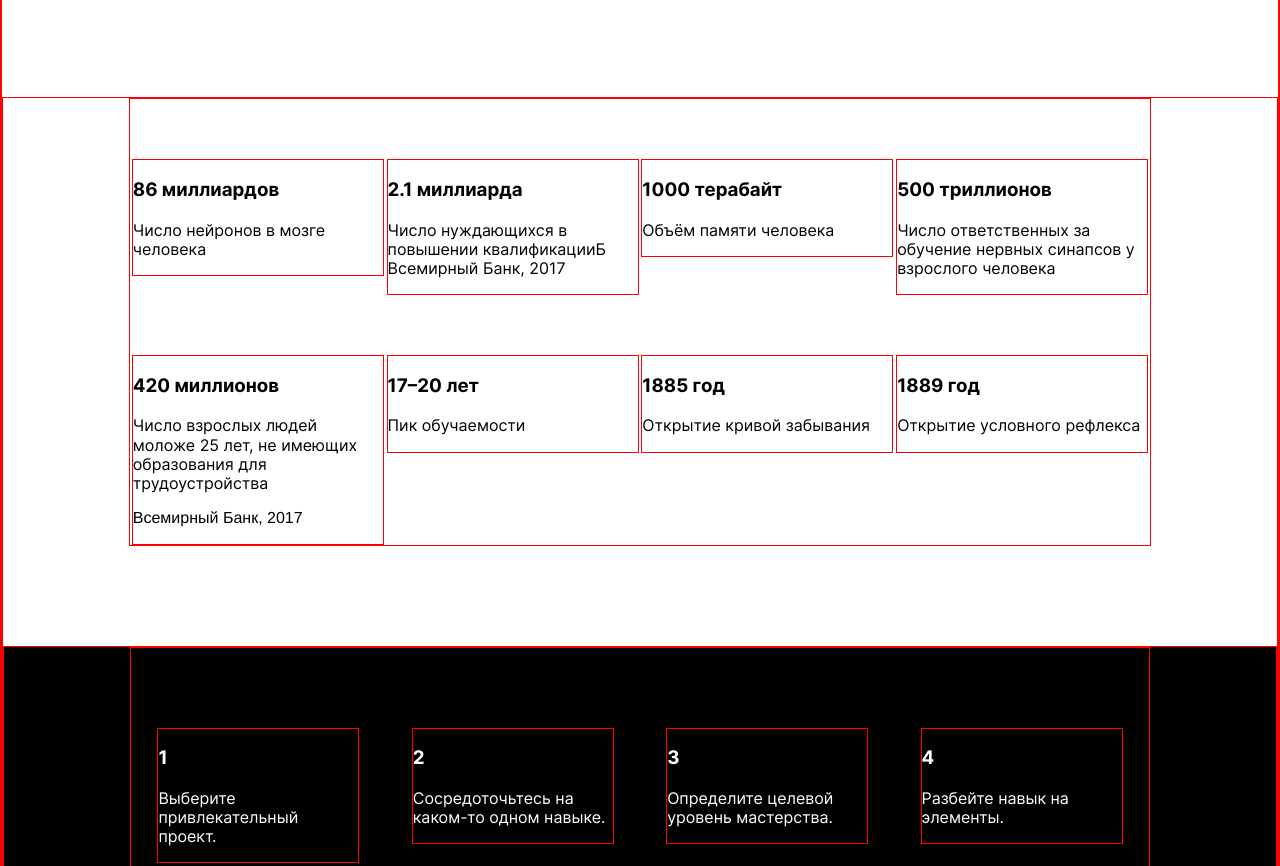
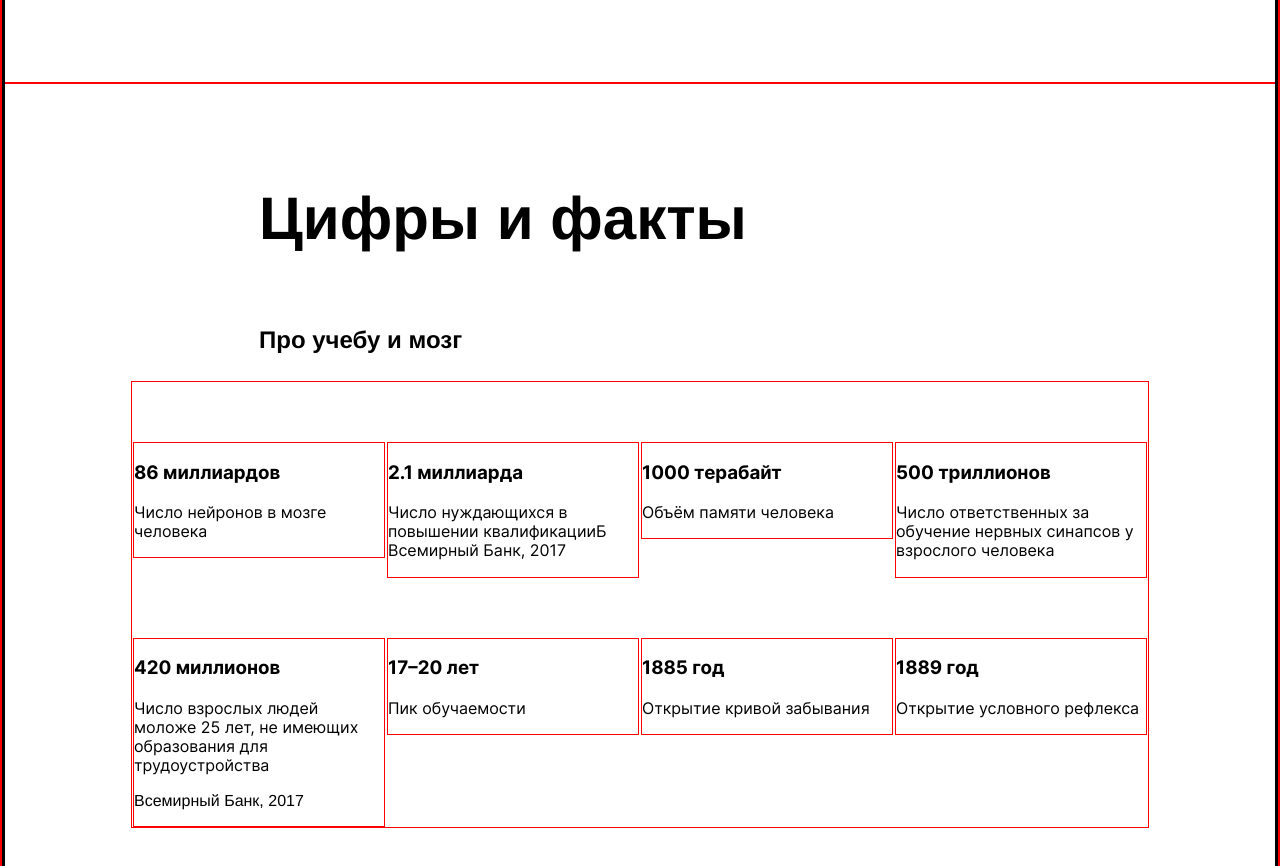
Before and after one commit to KonstantinChukavin/MyFirstProject, a plain HTML site: page index.html in a window 1280 px wide. Shown: the part 1321-2187 px from the top of the page. Drawn offline with Linux system fonts and the light colour scheme.

Commit message:
02.12.2021
БЭМ start

```diff
--- a/index.html
+++ b/index.html
@@ -18,10 +18,10 @@
 
         <h1 class="header_title">Научиться учиться</h1>
 
-        <h2 class="header_subtitle">Какие современные и эффективные подходы к обучению вы можете использовать в своей
+        <h4 class="header_subtitle">Какие современные и эффективные подходы к обучению вы можете использовать в своей
           жизни?
           <a href="#" class="header_link">Узнать -></a>
-        </h2>
+        </h4>
       </div>
       <div class="header__titke_pic ">
         <img class="header_main-illustration" src="./images/two_again.png" alt="Картина - опять двойка">
@@ -29,8 +29,8 @@
         <div class="header_square-pic"></div>
       </div>
     </header>
-    <content class="content">
-      <description>
+    <section class="content">
+      <!--description-->
         <div class="two-columns">
           <h2 class="brif">Главные проблемы в обучении</h2>
           <div class="main-text">
@@ -48,11 +48,13 @@
             </p>
           </div>
         </div>
-      </description>
+      <!--content-->
       <techniques></techniques>
-      <digist>
-        <section class="page">
-          <!--digist-->
+      <!--digist-->
+        <section class="section">
+          <div class="selection"></div>
+          <h2 class="section-title">Цифры и факты</h2>
+          <h3 class="section-subtitle">Про учебу и мозг</h3>
           <div class="table">
             <div class="table_cell">
               <h3 class="table_heading">86 миллиардов</h3>
@@ -89,10 +91,10 @@
               <p class="table_text">Открытие условного рефлекса</p>
             </div>
           </div>
-      </digist>
-      <kaufman>
-        <section class="page page_dark">
-          <!--kaufman-->
+        </section>
+      <!--kaufman-->
+        <section class="section page_dark">
+
           <div class="table table_cell_theme_dark">
             <div class="cell_tem_dark">
               <h3 class="table_heading">1</h3>
@@ -136,9 +138,9 @@
             </div>
           </div>
         </section>
-      </kaufman>
-      <resourses></resourses>
-    </content>
+      <!--content-->
+    <resourses></resourses>
+
     <footer>
 
     </footer>
--- a/styles/style.css
+++ b/styles/style.css
@@ -85,7 +85,6 @@ margin: 0px;
 .header_square-pic {
   height: 568px;
   width: 568px;
-  margin-top: 64px;
   position: absolute;
   top: 64px;
   right: 0px;
@@ -176,3 +175,29 @@ span {
   font-stretch: 18px;
   font-family: 'inter-Regular', normal;
 }
+
+.section {
+  display: flex;
+  flex-direction: column;
+  justify-content: center;
+}
+
+.section-title {
+  width: 60%;
+  margin-top: 100px;
+  line-height: 1.15;
+  font-size: 60px;
+  margin-top: 100px;
+  margin-left: auto;
+  margin-right: auto;
+}
+
+.section-subtitle {
+  width: 60%;
+  margin-top: 20px;
+  line-height: 34px;
+  font-size: 24px;
+  margin-top: 20px;
+  margin-left: auto;
+  margin-right: auto;
+}
```
